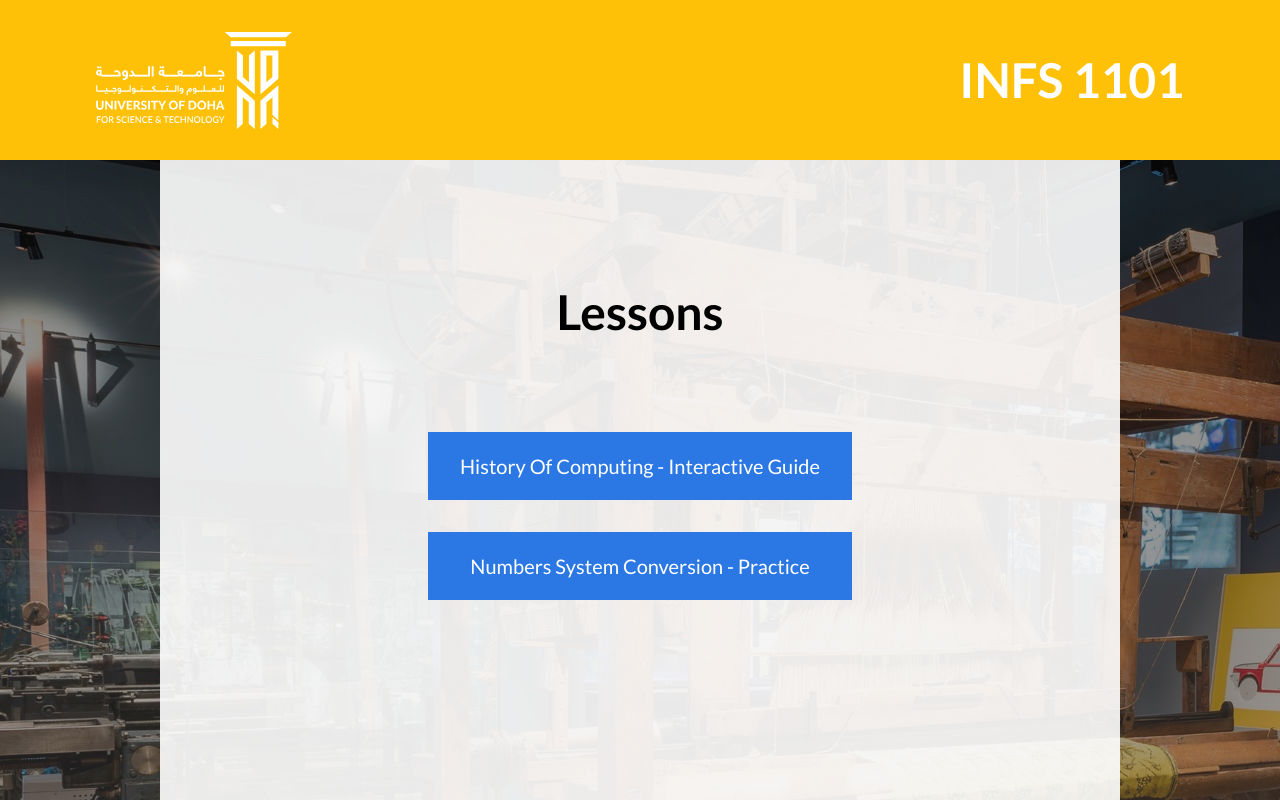
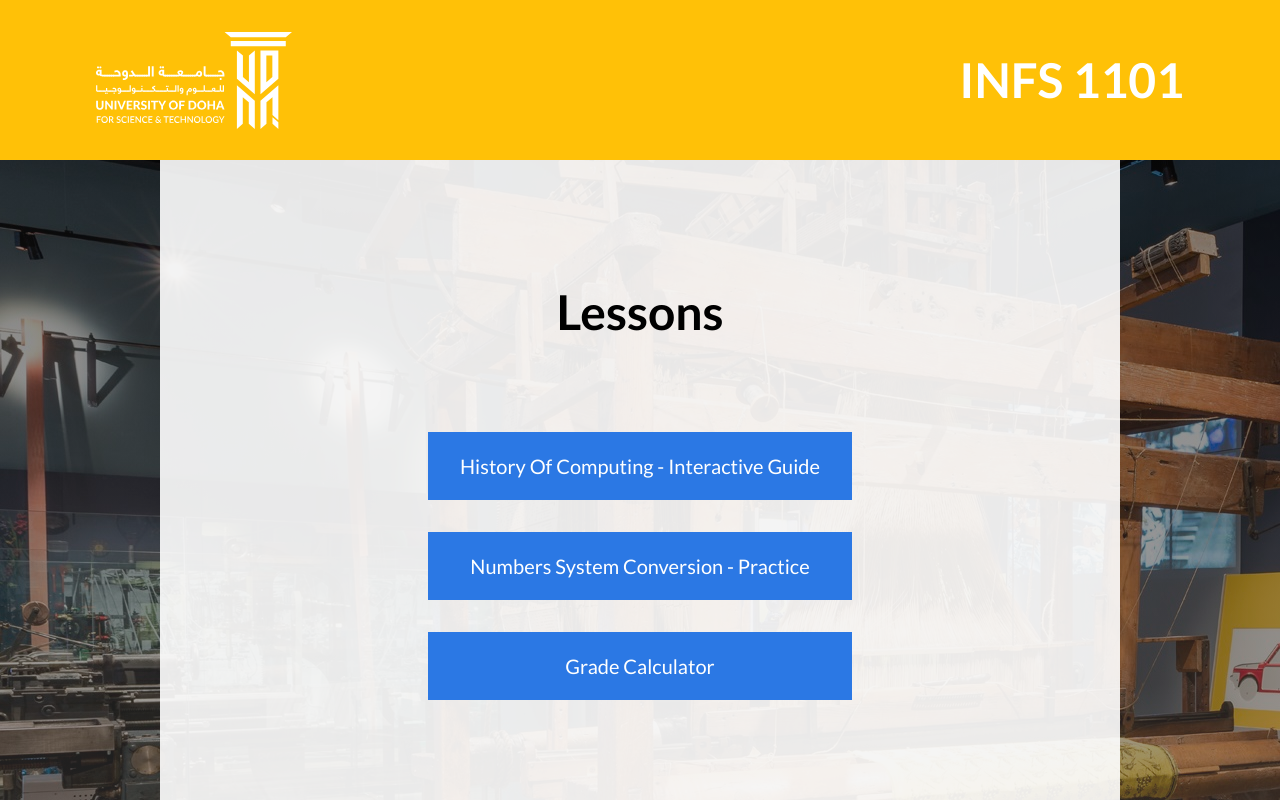
Before and after one commit to ElmikoTheNiceFella/INFS-Study-Guide, a React (Vite) app: page / in a window 1280 px wide. Built offline with nearby package versions, Linux system fonts and the light colour scheme.

Commit message:
Grade Calc Init

```diff
--- a/src/App.tsx
+++ b/src/App.tsx
@@ -2,6 +2,7 @@ import Main from "./pages/Main";
 import HistoryOfComputing from "./pages/HistoryOfComputing";
 import {Routes, Route} from "react-router-dom";
 import Converting from "./pages/Converting";
+import GradeCalc from "./pages/GradeCalc";
 
 
 // Colors: { Yellow: FFC107, Blue: 2B78E4}
@@ -13,6 +14,7 @@ function App() {
         <Route path="/" element={<Main />} />
         <Route path="/history-of-computing" element={<HistoryOfComputing />} />
         <Route path="/nsc-practice" element={<Converting />} />
+        <Route path="/grade-calculator" element={<GradeCalc />} />
       </Routes>
     </>
   );
--- /dev/null
+++ b/src/pages/GradeCalc.tsx
@@ -0,0 +1,7 @@
+function GradeCalc() {
+  return (
+    <div>GradeCalc</div>
+  )
+}
+
+export default GradeCalc
--- a/src/pages/Main.tsx
+++ b/src/pages/Main.tsx
@@ -26,6 +26,12 @@ function Main() {
             >
               Numbers System Conversion - Practice
             </NavLink>
+            <NavLink
+              to="/grade-calculator"
+              className="bg-[#2B78E4] text-white py-5 px-8 text-center text-xl"
+            >
+              Grade Calculator
+            </NavLink>
           </div>
         </div>
       </div>
```
